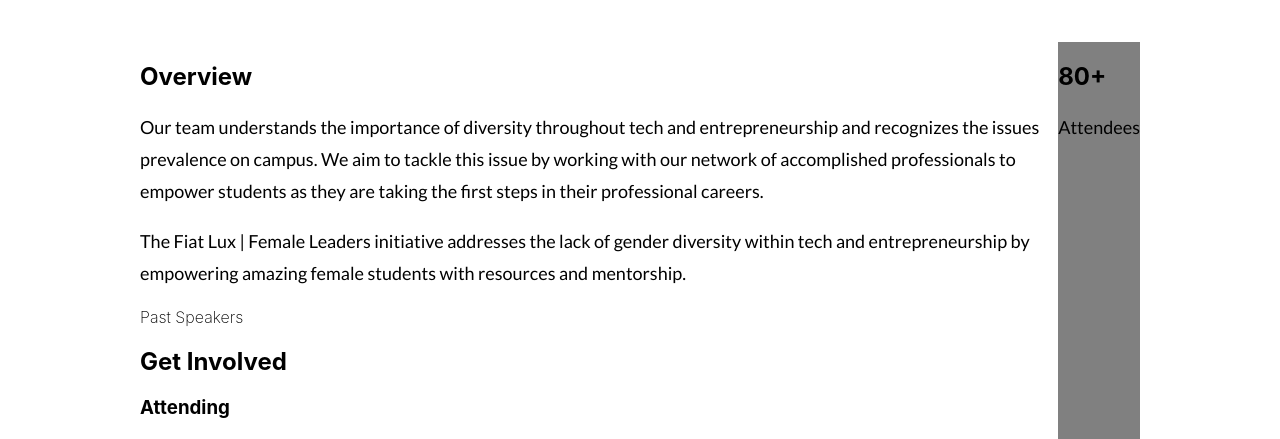
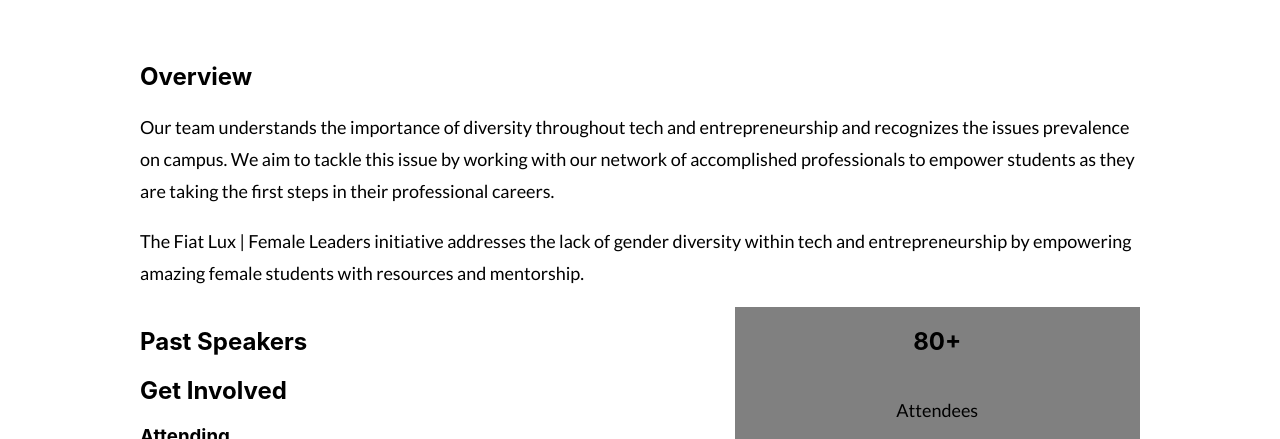
Before and after one commit to Free-Ventures-Cal/website, a React (Create React App) app: page /fiatlux in a window 1280 px wide. Shown: the part 513-952 px from the top of the page. Built offline with nearby package versions, Linux system fonts and the light colour scheme.

Commit message:
edit sidebar styling: center text and move overview to top

```diff
--- a/src/Components/FiatLux.js
+++ b/src/Components/FiatLux.js
@@ -39,15 +39,15 @@ function FiatLux() {
 
             </div>
             <GenericPage id="copy">
+                <h2>Overview</h2>
+                <p>Our team understands the importance of diversity throughout tech and entrepreneurship and recognizes the issues prevalence on campus. We aim to tackle this issue by working with our network of accomplished professionals to empower students as they are taking the first steps in their professional careers.</p>
+                <p>The Fiat Lux | Female Leaders initiative addresses the lack of gender diversity within tech and entrepreneurship by empowering amazing female students with resources and mentorship.</p>
+
                 <div id="main">
                     <div className="no-overflow">
-                        <span className="pratikround2">
-                            <h2>Overview</h2>
-                            <p>Our team understands the importance of diversity throughout tech and entrepreneurship and recognizes the issues prevalence on campus. We aim to tackle this issue by working with our network of accomplished professionals to empower students as they are taking the first steps in their professional careers.</p>
-                            <p>The Fiat Lux | Female Leaders initiative addresses the lack of gender diversity within tech and entrepreneurship by empowering amazing female students with resources and mentorship.</p>
-                            <div>
-                                Past Speakers
-                            </div>
+                        <div>
+                            <h2>Past Speakers</h2>
+
                             <span>
                                 <h2>Get Involved</h2>
                                 <h3>Attending</h3>
@@ -55,12 +55,12 @@ function FiatLux() {
                                 <h3>Speaking</h3>
                                 <p>If you are an industry professional looking to get involved as a speaker or company sponsor please fill out the form below.</p>
                             </span>
-                        </span>
+                        </div>
                     </div>
-                    <aside id="attendees-aside">
+                    <div id="sidebar">
                         <h2>80+</h2>
                         <p>Attendees</p>
-                    </aside>
+                    </div>
                 </div>
                 <ContactForm />
             </GenericPage>
--- a/src/styles/FiatLux.css
+++ b/src/styles/FiatLux.css
@@ -29,18 +29,33 @@
   padding-top: 0;
 }
 
-#attendees-aside {
+#sidebar {
   background-color: gray;
+  /* Positioning on the page */
   position: -webkit-sticky;
   position: sticky;
+  align-self: flex-start;
   height: auto;
   float: right;
-    width: 200px;
+  width: 50vw;
   top: 0px;
   bottom: 0px;
+  /* Positioning child elements inside this div */
+  display: flex;
+  flex-flow: row wrap;
+  justify-content: center;
+}
+
+#sidebar h2 {
+    width: 100%;
+    text-align: center;
 }
 
 #main {
   display: flex;
+  justify-content: center;
   flex-wrap: nowrap;
 }
+
+@media (max-width: 1034px) {
+}
```
Lines whose indentation alone changed are shown as unchanged.
